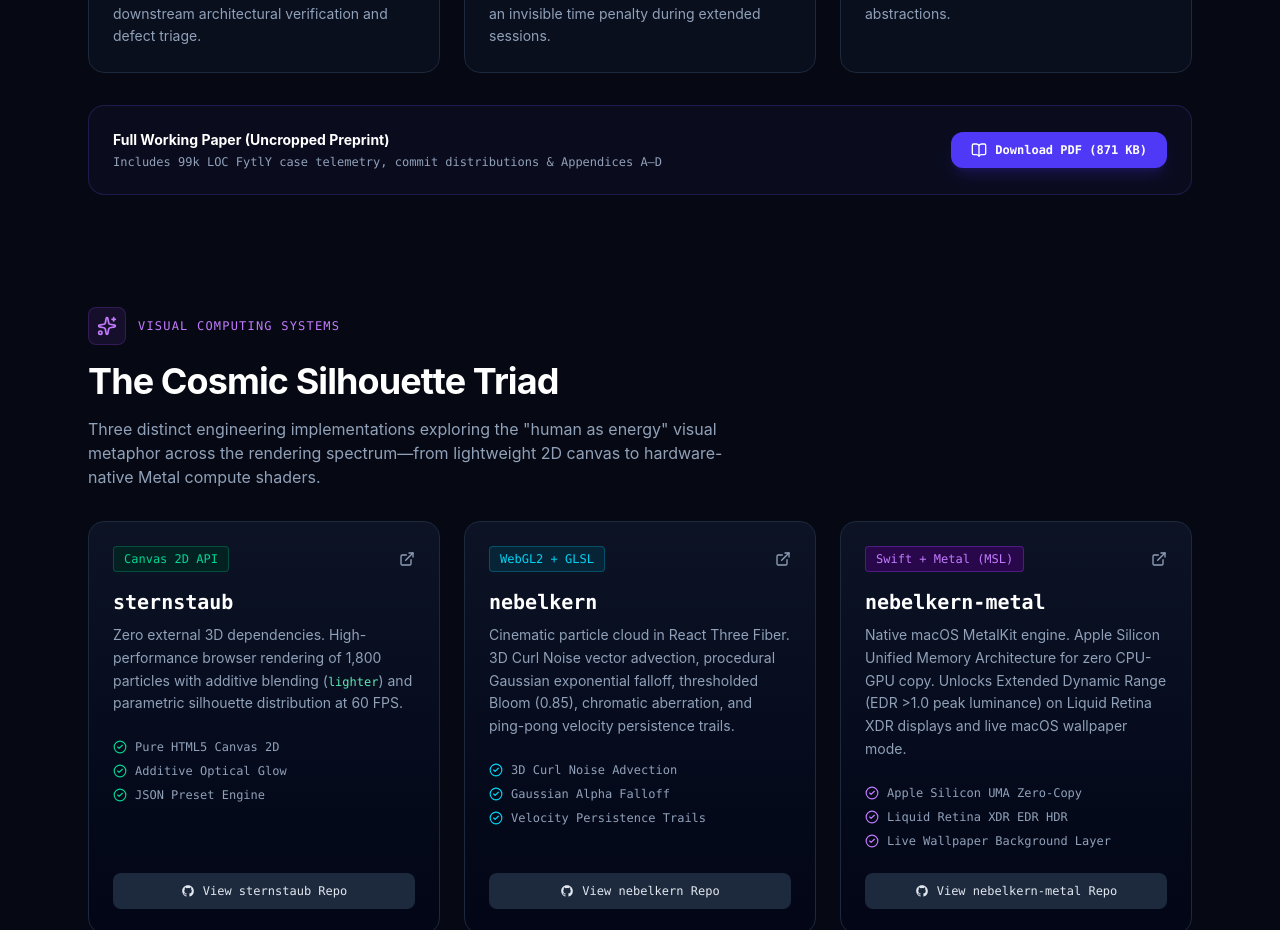
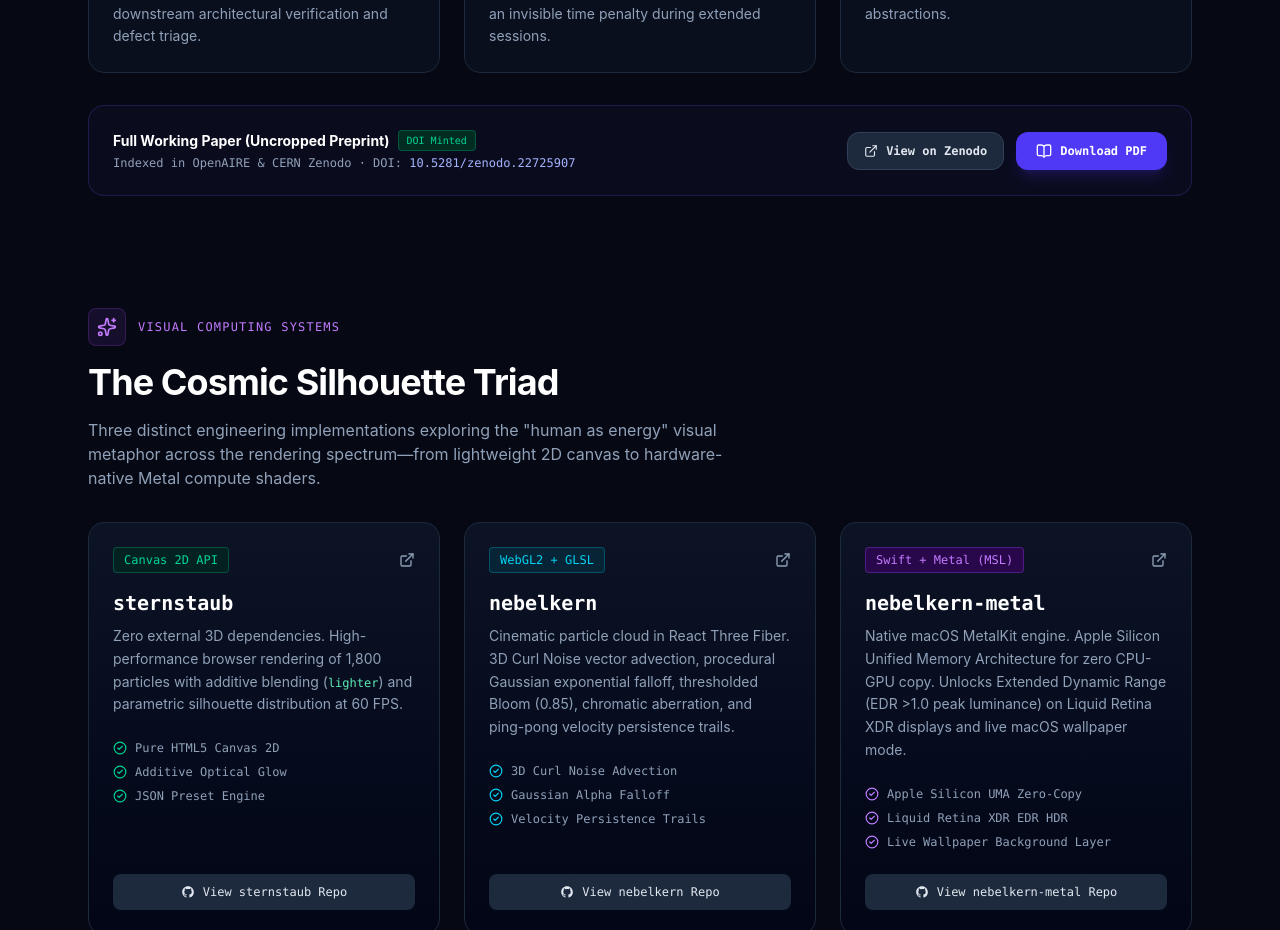
Before and after one commit to shikharthakur2404/portfolio, a React app: page / in a window 1280 px wide. Shown: the part 2100-3030 px from the top of the page. Built offline with nearby package versions, Linux system fonts and the light colour scheme; the HTML template or start-up script is replaced by a standard one.

Commit message:
✦ feat: integrate minted Zenodo DOI (10.5281/zenodo.22725907) and updated preprint

```diff
--- a/src/App.tsx
+++ b/src/App.tsx
@@ -272,16 +272,31 @@
           {/* Paper Download & Citation HUD */}
           <div className="mt-8 p-6 rounded-2xl bg-indigo-950/20 border border-indigo-500/20 flex flex-col sm:flex-row items-center justify-between gap-4">
             <div>
-              <div className="text-white font-bold text-sm">Full Working Paper (Uncropped Preprint)</div>
-              <div className="text-xs text-slate-400 font-mono mt-1">Includes 99k LOC FytlY case telemetry, commit distributions & Appendices A–D</div>
+              <div className="flex items-center gap-2 mb-1">
+                <span className="text-white font-bold text-sm">Full Working Paper (Uncropped Preprint)</span>
+                <span className="px-2 py-0.5 rounded bg-emerald-950 border border-emerald-500/30 text-emerald-400 font-mono text-[10px]">
+                  DOI Minted
+                </span>
+              </div>
+              <div className="text-xs text-slate-400 font-mono">
+                Indexed in OpenAIRE & CERN Zenodo · DOI: <a href="https://doi.org/10.5281/zenodo.22725907" target="_blank" rel="noreferrer" className="text-indigo-300 hover:underline">10.5281/zenodo.22725907</a>
+              </div>
             </div>
-            <div className="flex gap-3 w-full sm:w-auto">
+            <div className="flex flex-wrap gap-3 w-full sm:w-auto">
+              <a
+                href="https://doi.org/10.5281/zenodo.22725907"
+                target="_blank"
+                rel="noreferrer"
+                className="px-4 py-2.5 rounded-xl bg-slate-800 hover:bg-slate-700 text-slate-200 font-mono text-xs font-semibold transition-all border border-slate-700 flex items-center justify-center gap-2"
+              >
+                <ExternalLink className="w-3.5 h-3.5" /> View on Zenodo
+              </a>
               <a
                 href="/The_Productivity_Paradox_of_Generative_AI_in_Software_Development.pdf"
                 download="The_Productivity_Paradox_of_Generative_AI_in_Software_Development.pdf"
-                className="flex-1 sm:flex-initial px-5 py-2.5 rounded-xl bg-indigo-600 hover:bg-indigo-500 text-white font-mono text-xs font-semibold transition-all shadow-lg shadow-indigo-600/20 flex items-center justify-center gap-2"
+                className="px-5 py-2.5 rounded-xl bg-indigo-600 hover:bg-indigo-500 text-white font-mono text-xs font-semibold transition-all shadow-lg shadow-indigo-600/20 flex items-center justify-center gap-2"
               >
-                <BookOpen className="w-4 h-4" /> Download PDF (871 KB)
+                <BookOpen className="w-4 h-4" /> Download PDF
               </a>
             </div>
           </div>
```
